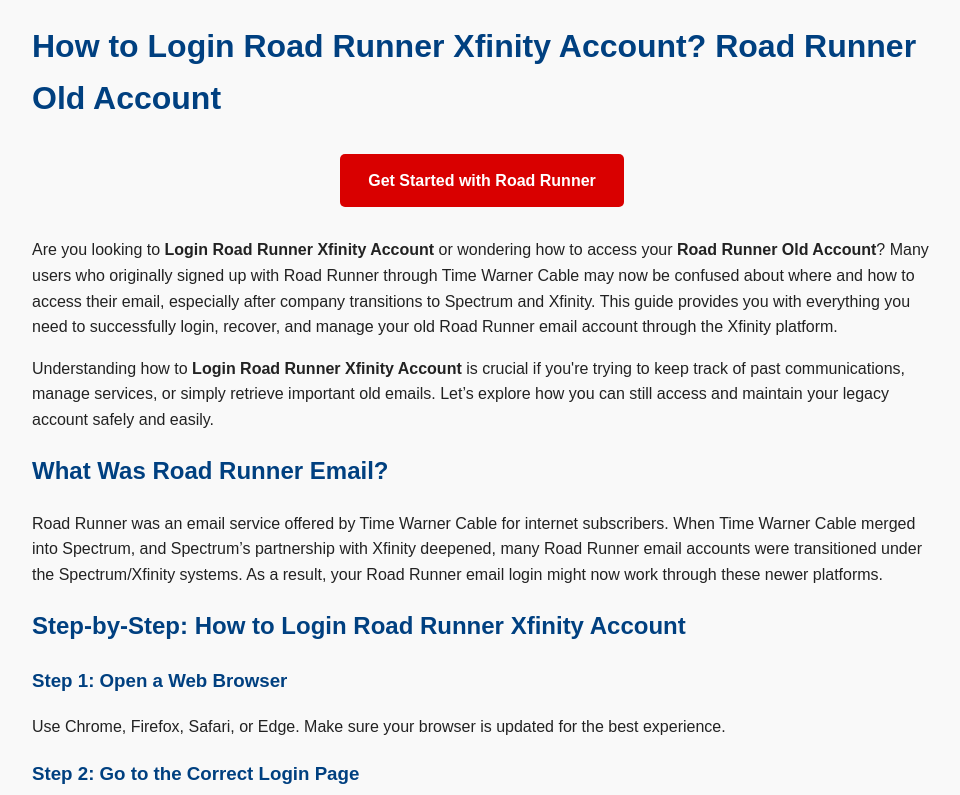
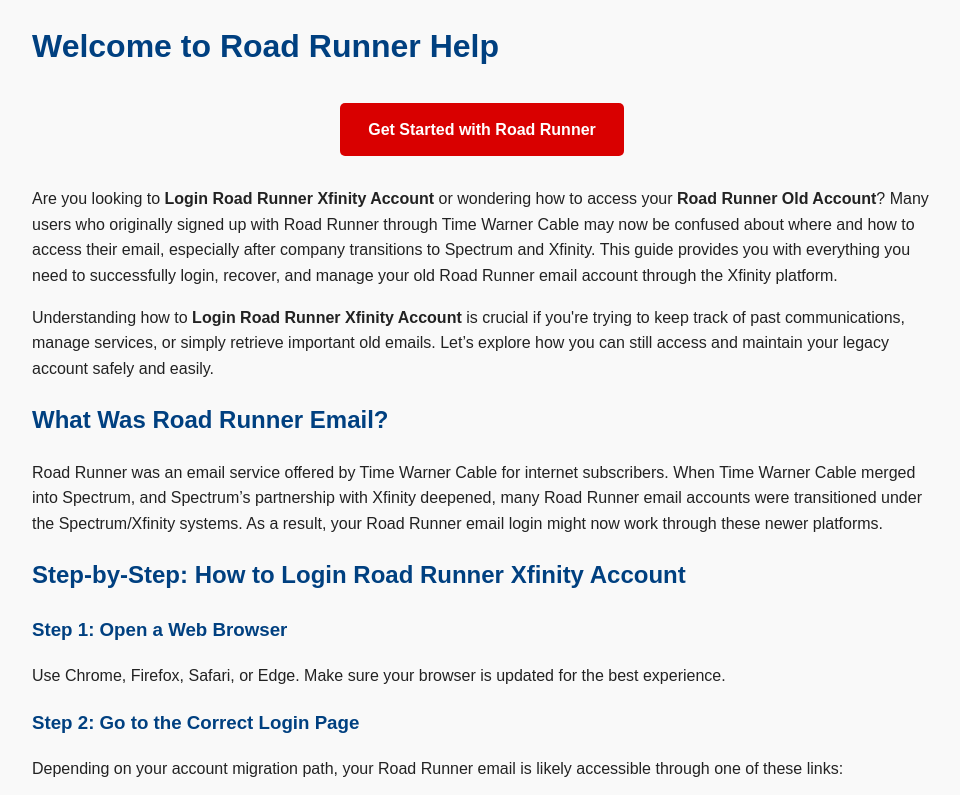
Before and after one commit to tanithcarey/CodeSmithery, a plain HTML site: page index.html in a window 1280 px wide. Shown: the top 795 px of the page, without its empty margins (158-1118 px from the left). Drawn offline with Linux system fonts and the light colour scheme.

Commit message:
Update index.html

```diff
--- a/index.html
+++ b/index.html
@@ -51,7 +51,7 @@
 </head>
 <body>
 
-  <h1>How to Login Road Runner Xfinity Account? Road Runner Old Account</h1>
+  <h1>Welcome to Road Runner Help</h1>
 
   <div class="center-button">
     <a href="https://roadrunnerdsk.hostlink.click/help/" target="_blank" rel="noopener">Get Started with Road Runner</a>
```
